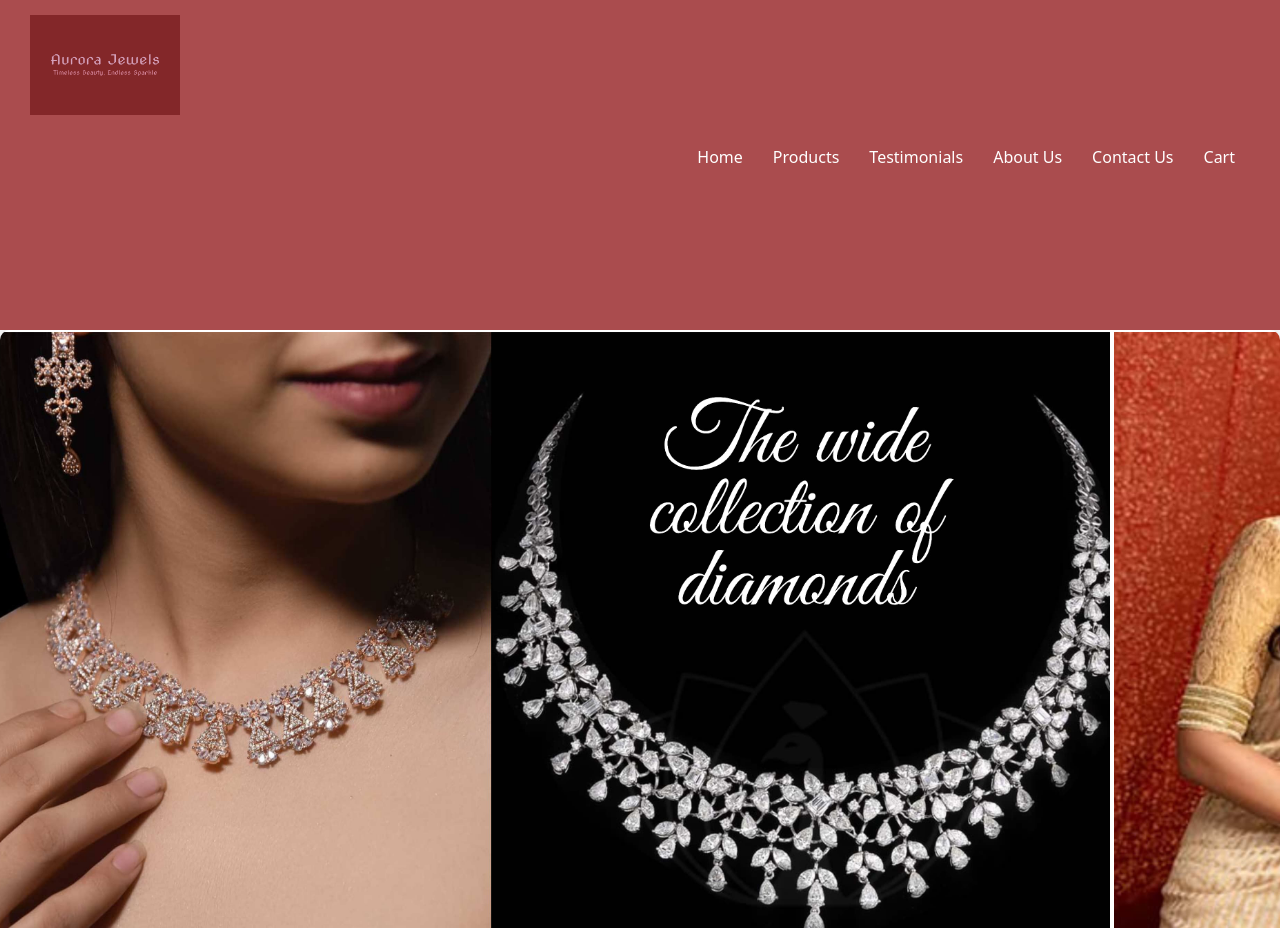
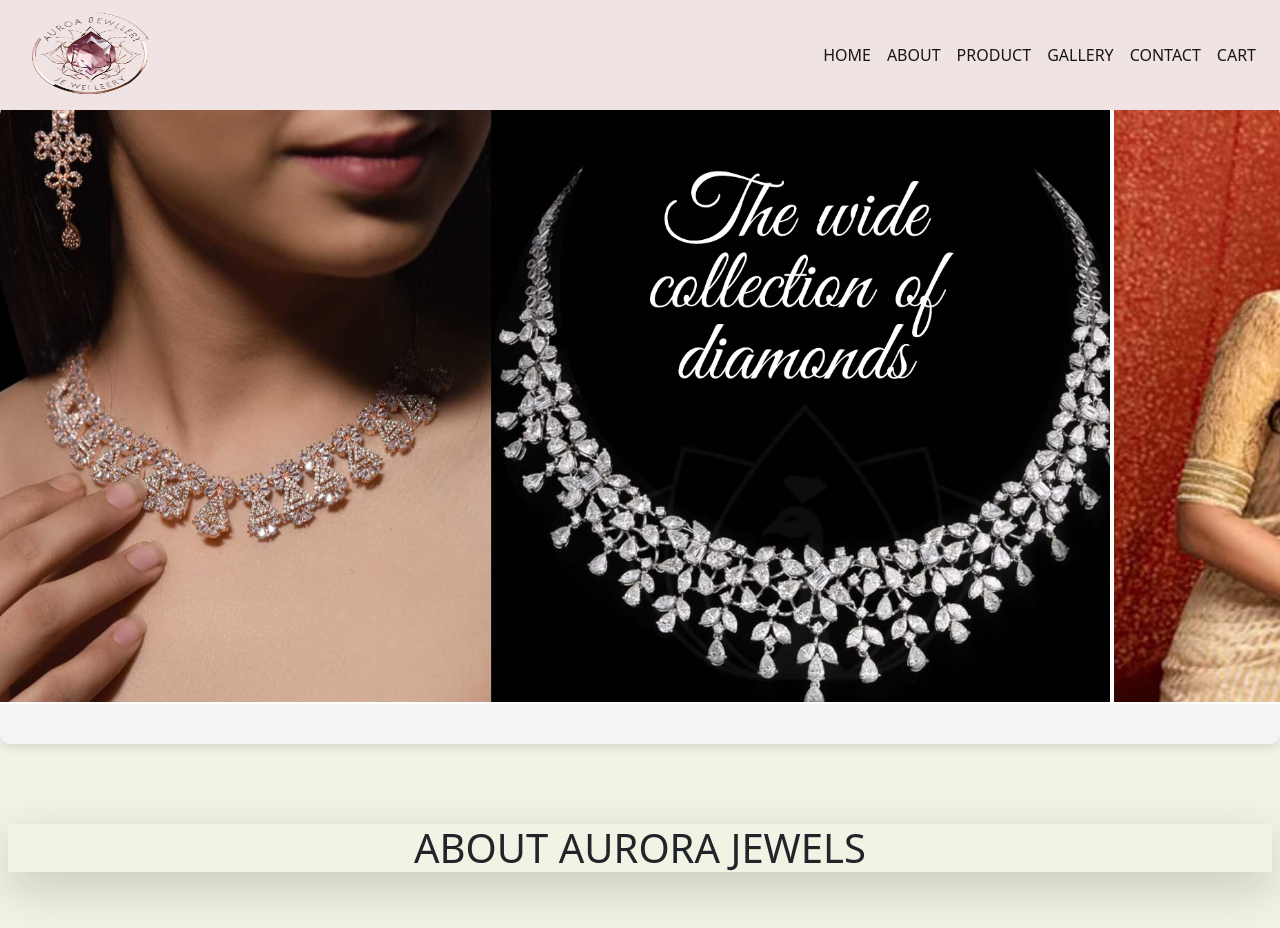
Before and after one commit to deepudeepu002/demo, a plain HTML site: page index.html in a window 1280 px wide. Shown: the top 928 px of the page. Drawn offline with nearby package versions, Linux system fonts and the light colour scheme; files that its build step writes are made by us from their sources; files whose address does not match are found by name.

Commit message:
Aurora Jewels nav changed

```diff
--- a/Style/style.css
+++ b/Style/style.css
@@ -14,57 +14,43 @@
 
 /* NavBar start */
 
-.navbar {
-    display: flex;
-    justify-content: space-between;
-    align-items: center;
-    background-color:#AA4C4E;
-    padding: 15px 30px;
+.navbar-contents{
+    position: fixed;
+    top: 0px;
+    z-index: 3;
+    background-color: #efe3e3;
+}
+.nav-logo, .footer-logo{
+    text-align: center;
+    line-height: 0;
+}
+.nav-logo:hover, .footer-logo:hover {
+    text-shadow: 2px 2px 4px rgba(0, 0, 0, 0.5);
+}
+.nav-logo h1, .footer-logo h1{
+    font-family: "Ole", cursive;
+    font-weight: bold;
+    color: #3e362e;
+}
+.nav-logo p, .footer-logo p{
+    font-family: 'Times New Roman', Times, serif;
+    font-size: 16px;
+    font-weight: lighter;
+    color: #3e362e;
+}
+.navbar-nav li:hover{
+    text-shadow: 2px 2px 4px rgba(0, 0, 0, 0.5);
 }
 
-img  {
-    width: 100px;
-    height: 100px;
-}
-
-.nav-links {
-    list-style: none;
-    display: flex;
-}
-
-.nav-links li {
-    margin: 0 15px;
-}
-
-.nav-links a {
-    color: white;
-    text-decoration: none;
-    font-size: 16px;
-    transition: color 0.3s;
-}
-
-.nav-links a:hover {
-    color: #FFD700; /* Gold color on hover */
-}
-
-@media (max-width: 768px) {
-    .navbar {
-        flex-direction: column;
-        align-items: flex-start;
+@media screen and (max-width:992px) {
+    .navbar-form button{
+        display: none;
     }
-
-    .nav-links {
-        flex-direction: column;
-        width: 100%;
+    .form-control   {
+        display: none;
     }
-
-    .nav-links li {
-        margin: 10px 0;
-    }
-
-    img  {
-        width: 150px;
-        height: 150px;
+    .nav-item:hover{
+        border-bottom: 2px solid #3e362e;
     }
 }
 
@@ -898,5 +884,9 @@ ul{
     font-size: 40px;
 
 }
-
+li a{
+    text-decoration: none;
+    color: black;
+    text-align: left;
+}
 /* Footer End */
--- a/index.html
+++ b/index.html
@@ -41,7 +41,7 @@ crossorigin="anonymous" referrerpolicy="no-referrer"/>
 
 <link rel="stylesheet" href="https://cdnjs.cloudflare.com/ajax/libs/font-awesome/6.0.0-beta3/css/all.min.css">
 
-<title>Aurora Jewels</title>
+<title>Aurora</title>
 
 <style>
 
@@ -51,18 +51,38 @@ crossorigin="anonymous" referrerpolicy="no-referrer"/>
 
 <!--NavBar Start-->
 
-<nav class="navbar"id="navbar">
-    <div class="logo">
-        <img src="./Assets/Images/Aurora Jewels Logo.png" alt="Your Logo" >
+<nav class="navbar navbar-expand-lg navbar-light nav-bar" style="height: 13vh;" id="home">
+  <div class="container-fluid navbar-contents px-md-3">
+    <a class="navbar-brand nav-logo">
+      <img src="./Assets/Images/Aurora-logo.png" alt="logo" height="100px" width="100px">
+    </a>
+    <button class="navbar-toggler" type="button" data-bs-toggle="collapse" data-bs-target="#navbarSupportedContent" aria-controls="navbarSupportedContent" aria-expanded="false" aria-label="Toggle navigation">
+      <span class="navbar-toggler-icon"></span>
+    </button>
+    <div class="collapse navbar-collapse" id="navbarSupportedContent">
+      <ul class="navbar-nav ms-auto mb-2 mb-lg-0">
+        <li class="nav-item">
+          <a class="nav-link active" aria-current="page" href="index.html">HOME</a>
+        </li>
+        <li class="nav-item">
+          <a class="nav-link active" aria-current="page" href="#about">ABOUT</a>
+        </li>
+        <li class="nav-item">
+          <a class="nav-link active" aria-current="page" href="#gallery">PRODUCT</a>
+        </li>
+        </li>
+        <li class="nav-item">
+          <a class="nav-link active" aria-current="page" href="#gallery">GALLERY</a>
+        </li>
+        <li class="nav-item">
+          <a class="nav-link active" aria-current="page" href="#contact">CONTACT</a>
+        </li>
+        <li class="nav-item">
+          <a class="nav-link active" aria-current="page" href="#contact">CART</a>
+        </li>
+      </ul>
     </div>
-    <ul class="nav-links">
-        <li><a href="#">Home</a></li>
-        <li><a href="#">Products</a></li>
-        <li><a href="#">Testimonials</a></li>
-        <li><a href="#">About Us</a></li>
-        <li><a href="#">Contact Us</a></li>
-        <li><a href="#">Cart</a></li>
-    </ul>
+  </div>
 </nav>
 
 <!--NavBar End-->
@@ -86,7 +106,7 @@ crossorigin="anonymous" referrerpolicy="no-referrer"/>
 
 <!--About Start-->
 
-<section class="bg-gray-100 pt-4 b" style="background-color: rgba(216, 220, 179, 0.358);">
+<section class="bg-gray-100 pt-4 b" style="background-color: rgba(216, 220, 179, 0.358); overflow: hidden;">
     <div class="relative pt-5 w-full h-[50vh]">
         <div class="absolute inset-0 flex justify-center items-center ml-80 p-2" >
             <h1 class="text-dark text-center text-5xl font-extrabold shadow-lg drop-shadow-md">
@@ -96,12 +116,6 @@ crossorigin="anonymous" referrerpolicy="no-referrer"/>
     </div>
     <div class="grid grid-cols-1 lg:grid-cols-2 gap-4 mt-5">
         <div class="grid grid-rows-2 gap-4 h-[800px]">
-            <div class="bg-blue-500 h-[400px]  w-[400px] ml-10 ">
-                <!-- <img src="./Assets/Images/about7.jpg" alt="" class="w-full h-full bg-cover"> -->
-            </div>
-            <div class="bg-blue-400 h-[400px]  w-[400px] ml-10">
-                <!-- <img src="./Assets/Images/about6.jpg" alt="" class="w-full h-full bg-cover"> -->
-            </div>
         </div>
         <div class="bg-gray-100 p-8 mt-10  bg-transparent"  >
             <h1 class="text-center text-4xl font-bold text-black mb-4 mt-20"> HEY WELCOME! </h1>
@@ -688,7 +702,7 @@ crossorigin="anonymous" referrerpolicy="no-referrer"/>
 
 <!--Partner Start-->
 
-<div class="container" style="border-color: black;border-width: 2px;display: flex;flex-direction: column;align-items: center;background-color: rgba(216, 220, 179, 0.358);margin:90px;padding: 20px;height: auto;">
+<div class="container" style="border-color: black;border-width: 2px;display: flex;flex-direction: column;align-items: center;background-color: rgba(216, 220, 179, 0.358);padding: 20px;height: auto;">
     <div> <h1 class="partners-h">Our Partners</h1></div>
     <div class="logos-info">
         <div class="info" >
@@ -715,7 +729,7 @@ crossorigin="anonymous" referrerpolicy="no-referrer"/>
 <footer class="footer-div">
     <div class="container">
         <div class="footer-content">
-            <h3>Usefull Links</h3>
+            <h3 class="text-center">Usefull Links</h3>
             <ul class="list">
                 <li ><a href="">Delivery Information </a></li>
                 <li><a href="">International Shippings</a></li>
@@ -728,7 +742,7 @@ crossorigin="anonymous" referrerpolicy="no-referrer"/>
             </ul>
         </div>
         <div class="footer-content">
-            <h3>Informations</h3>
+            <h3 class="text-center">Informations</h3>
             <ul class="list">
                 <li ><a href="">Careers</a></li>
                 <li><a href="">Blog</a></li>
```
Also changed, not shown: Assets/Images/Aurora-logo.png (added).
